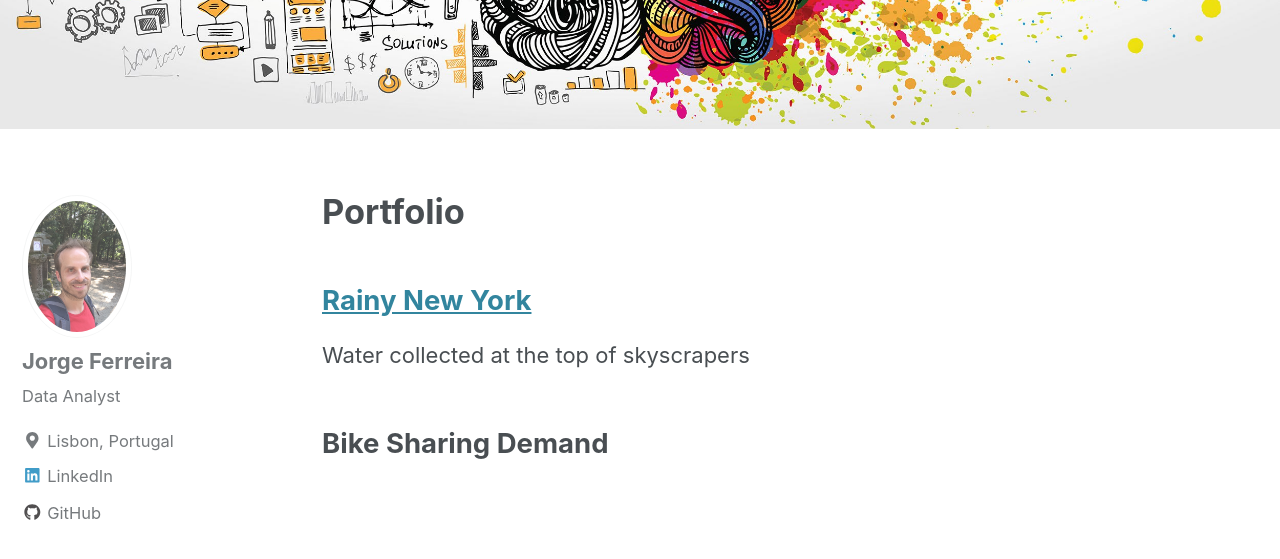
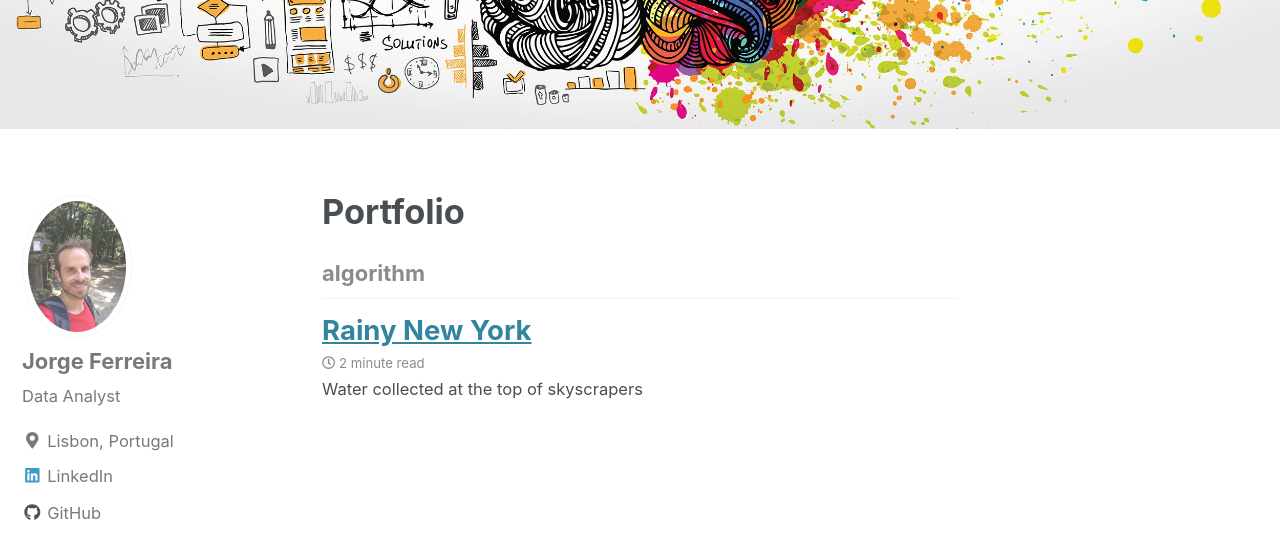
Before and after one commit to Jorg3GF/jorg3gf.github.io, a Jekyll site: the page built from _pages/portfolio.md, in a window 1280 px wide and 900 px high, scrolled down 472 px. Shown: the top 559 px of the window. Built offline with Jekyll 4.4.1, drawn with Linux system fonts in a browser that asks for light colours; cached includes are drawn as plain includes; nearby versions of some CDN libraries.

Commit message:
newgithub

```diff
--- a/_pages/portfolio.md
+++ b/_pages/portfolio.md
@@ -7,7 +7,13 @@ header:
   image: "/images/wide.jpg"
 ---
 
-## [Rainy New York](https://jorg3gf.github.io/RainyNY)
-   Water collected at the top of skyscrapers
+{% include base_path %}
+{% include group-by-array collection=site.posts field="tags" %}
 
-## Bike Sharing Demand
+{% for tag in group_names %}
+  {% assign posts = group_items[forloop.index0] %}
+  <h2 id="{{ tag | slugify }}" class="archive__subtitle">{{ tag }}</h2>
+  {% for post in posts %}
+    {% include archive-single.html %}
+  {% endfor %}
+{% endfor %}
--- a/_posts/2018-11-20-RainyNY.md
+++ b/_posts/2018-11-20-RainyNY.md
@@ -1,6 +1,7 @@
 ---
 title: "Rainy New York"
 date: 2018-11-20
+tags: [algorithm]
 header:
   image: "/images/skyscrapers.jpg"
 excerpt: "Water collected at the top of skyscrapers"
```
Also changed, not shown: _pages/about.md (+4 -3 lines).
